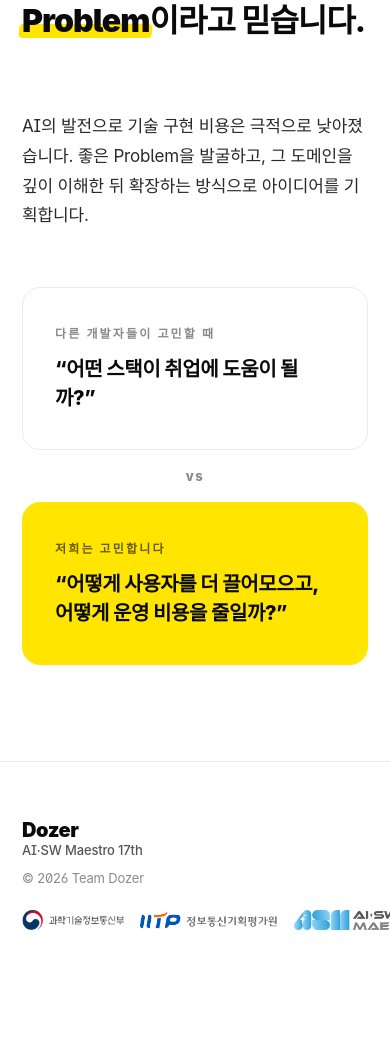
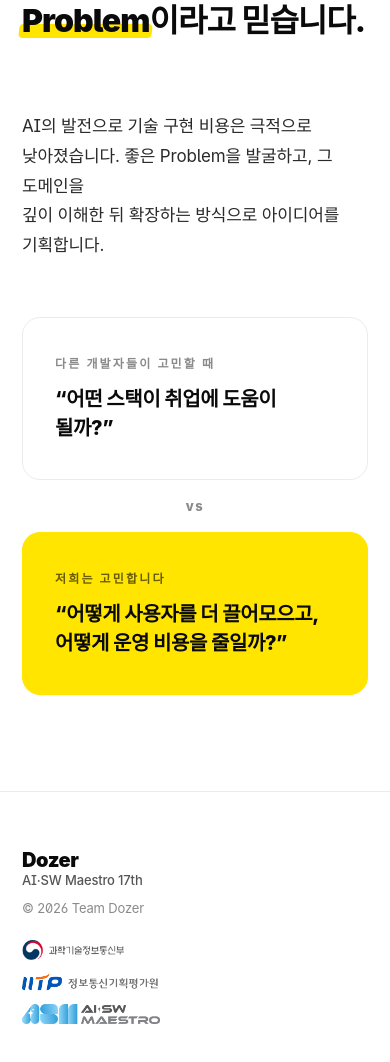
Before and after one commit to Soma-Dozer/Dozer-landing-page, a Next.js app: page / in a window 390 px wide. Shown: the part 3018-4080 px from the top of the page. Before the commit the page ends 4020 px from the top, so only its background shows below. Built offline with nearby package versions, Linux system fonts and the light colour scheme; a web font is replaced by a local one.

Commit message:
solve dltkdgka

```diff
--- a/src/app/globals.css
+++ b/src/app/globals.css
@@ -44,6 +44,8 @@ body {
   text-rendering: optimizeLegibility;
   font-feature-settings: "ss01", "ss02";
   letter-spacing: -0.01em;
+  word-break: keep-all;
+  overflow-wrap: break-word;
 }
 
 a {
--- a/src/app/page.module.css
+++ b/src/app/page.module.css
@@ -1369,3 +1369,16 @@
   font-size: 13px;
   color: var(--ink-4);
 }
+
+@media (max-width: 600px) {
+  .footerInner {
+    flex-direction: column;
+    align-items: flex-start;
+  }
+
+  .footerLogos {
+    flex-direction: column;
+    align-items: flex-start;
+    gap: 12px;
+  }
+}
--- a/src/app/page.tsx
+++ b/src/app/page.tsx
@@ -508,7 +508,7 @@ function WhatWeWant() {
         <div className={styles.whatBody}>
           <p>
             AI의 발전으로 기술 구현 비용은 극적으로 낮아졌습니다. 좋은 Problem을
-            발굴하고, 그 도메인을 깊이 이해한 뒤 확장하는 방식으로
+            발굴하고, 그 도메인을<br />깊이 이해한 뒤 확장하는 방식으로
             아이디어를 기획합니다.
           </p>
 
@@ -535,7 +535,7 @@ function WhatWeWant() {
         </div>
       </div>
     </div>
-    </section>
+    </section >
   );
 }
 
@@ -638,7 +638,9 @@ function Footer() {
           <div className={styles.footerLogos}>
             <Image src="/과기부.png" alt="과학기술정보통신부" width={180} height={40} className={styles.orgLogo} />
             <Image src="/iitp.png" alt="IITP" width={120} height={40} className={styles.orgLogo} />
+            <a href="https://www.swmaestro.org/" target="_blank" rel="noreferrer" style={{ display: 'flex', alignItems: 'center' }}>
               <Image src="/ASM.png" alt="Software Maestro" width={160} height={40} className={styles.orgLogo} />
+            </a>
           </div>
         </div>
       </div>
```
Lines whose indentation alone changed are shown as unchanged.
